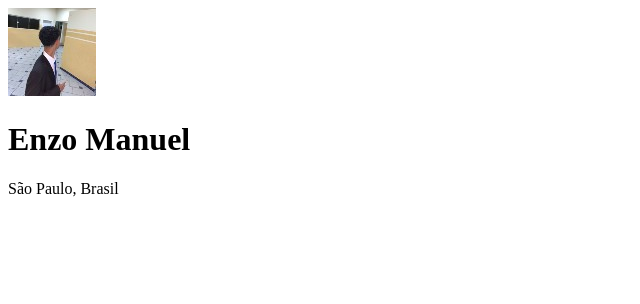
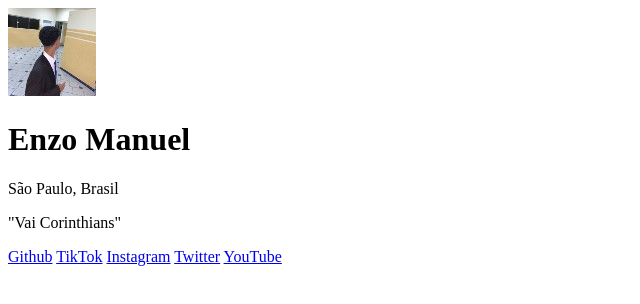
Before and after one commit to EnzoManuel12B/meus-links, a plain HTML site: page index.html in a window 1280 px wide. Shown: the whole page, without its empty margins (0-640 px from the left). Drawn offline with Linux system fonts and the light colour scheme.

Commit message:
término do desenvolvimento do HTML

```diff
--- a/index.html
+++ b/index.html
@@ -10,6 +10,14 @@
         <img src="./enzo88x88.jpg.jpg" alt="imagem do criador da pagina de links, enzo manuel">
         <h1>Enzo Manuel</h1>
         <p>São Paulo, Brasil</p>
+
+        <p>"Vai Corinthians"</p>
+
+        <a href="https://github.com/EnzoManuel12B">Github</a>
+        <a href="https://www.tiktok.com/@iamenzomanuel">TikTok</a>
+        <a href="https://www.instagram.com/iamenzomanuel/">Instagram</a>
+        <a href="https://twitter.com/iamenzomanuel_">Twitter</a>
+        <a href="https://www.youtube.com/channel/UC_lMLrcxmxMBKXLV6MOeAdw">YouTube</a>
     </div>
 </body>
 </html>
```
